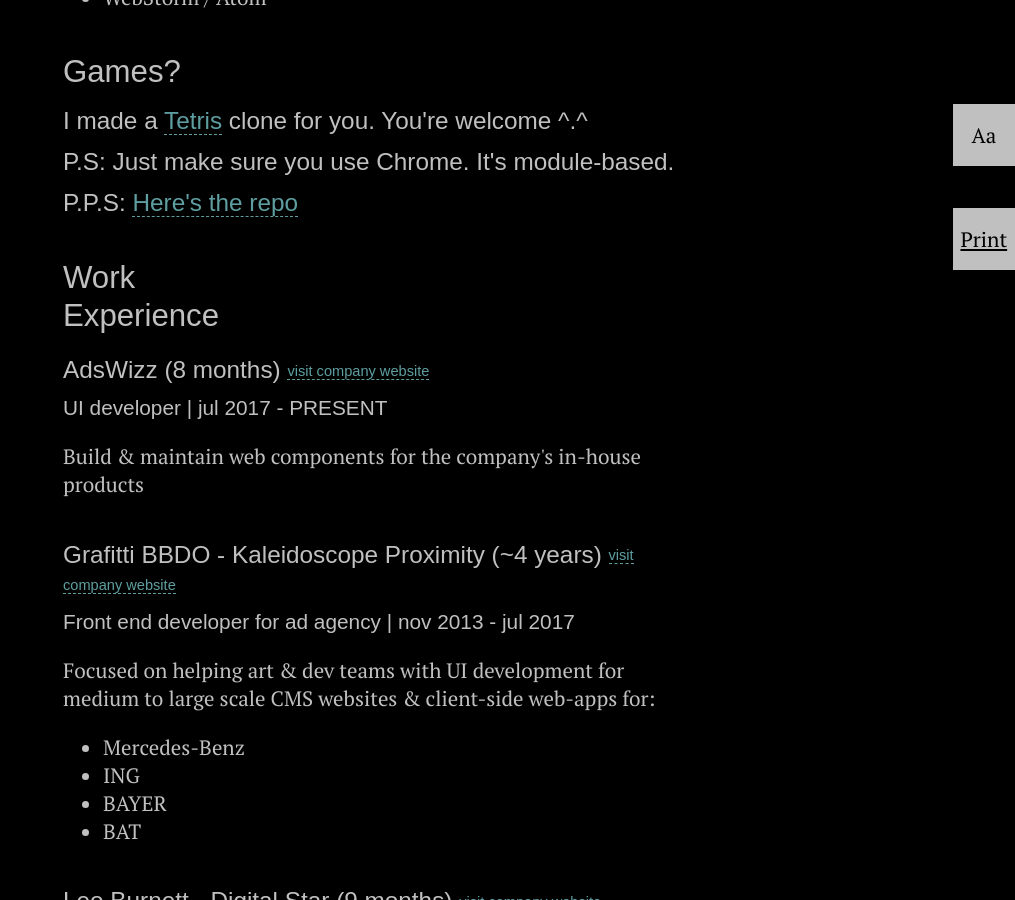
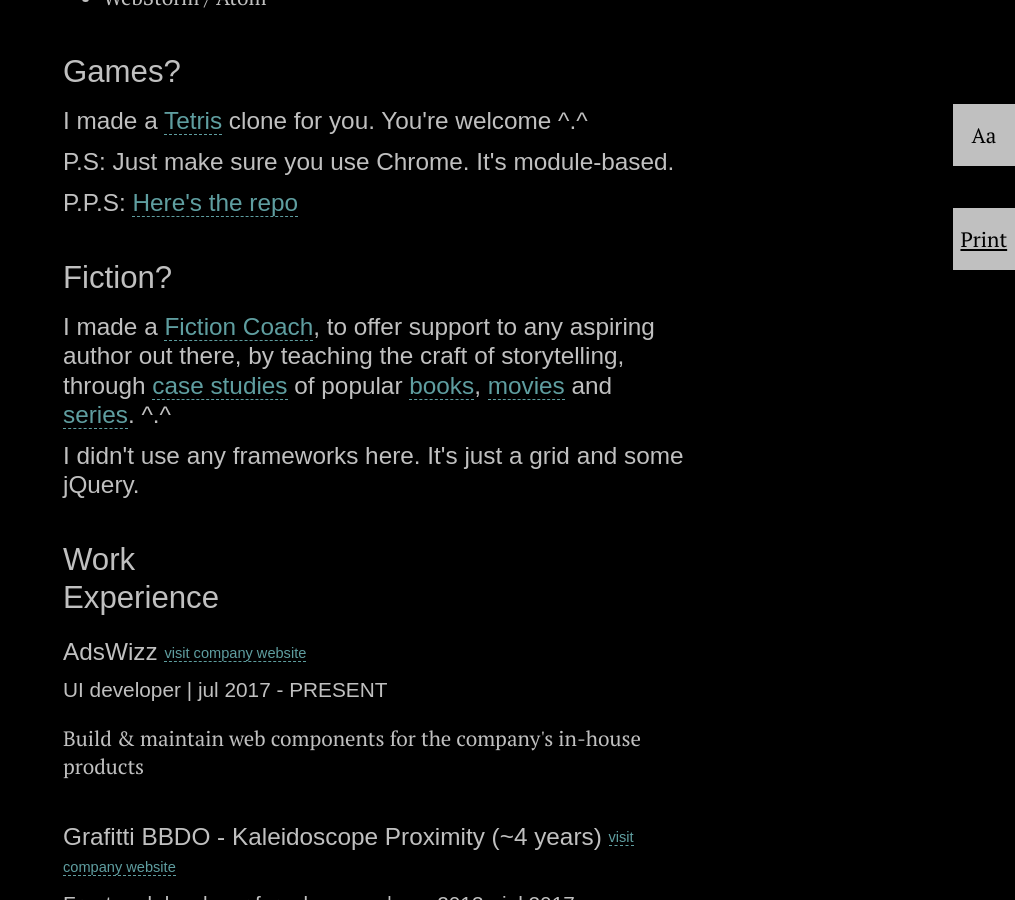
Before and after one commit to jscoox/jscoox.github.com, a Jekyll site: the page alex-okros.html, which Jekyll copies as it is, in a window 1280 px wide and 900 px high, scrolled down 953 px. Shown: the whole window, without its empty margins (265-1280 px from the left). Built offline with Jekyll 4.4.1, drawn with Linux system fonts in a browser that asks for light colours; some web fonts are replaced; some of the changed text lies outside the part shown.

Commit message:
Update alex-okros.html

```diff
--- a/alex-okros.html
+++ b/alex-okros.html
@@ -86,15 +87,21 @@
 
     <section>
       <h2>Games?</h2>
-      <h3>I made a <a href="{{site_url}}/tetris/">Tetris</a> clone for you. You're welcome ^.^</h3>
+      <h3>I made a <a href="{{ '/tetris' | prepend: site.baseurl }}">Tetris</a> clone for you. You're welcome ^.^</h3>
       <h3>P.S: Just make sure you use Chrome. It's module-based.</h3>
       <h3>P.P.S: <a href="https://github.com/artanthos/tetris/">Here's the repo</a></h3>
+    </section>
+
+<section>
+      <h2>Fiction?</h2>
+      <h3>I made a <a href="https://fiction.coach/">Fiction Coach</a>, to offer support to any aspiring author out there, by teaching the craft of storytelling, through <a href="https://fiction.coach/case-studies">case studies</a> of popular <a href="https://fiction.coach/book-studies.html">books</a>, <a href="https://fiction.coach/movies.html">movies</a> and <a href="https://fiction.coach/series">series</a>. ^.^</h3>
+      <h3>I didn't use any frameworks here. It's just a grid and some jQuery.</h3>
     </section>
 
     <section>
       <h2>Work <br /> Experience</h2>
       <article>
-        <h3>AdsWizz (8 months) <span><a rel="nofollow" target="_blank" href="http://www.adswizz.com/">visit company website</a></span></h3>
+        <h3>AdsWizz <span><a rel="nofollow" target="_blank" href="http://www.adswizz.com/">visit company website</a></span></h3>
         <h4>UI developer | jul 2017 - PRESENT</h4>
         <p>Build &amp; maintain web components for the company's in-house products</p>
       </article>
@@ -136,7 +143,7 @@
     <section>
       <h2>Education</h2>
 	  <article>
-        <h3>Teacher @ JS Cooks  | personal website <span><a rel="nofollow" target="_blank" href="{{site_url}}/courses/">visit website</a></span></h3>
+        <h3>Teacher @ JS Cooks  | personal website <span><a rel="nofollow" target="_blank" href="{{ '/' | prepend: site.baseurl }}">visit website</a></span></h3>
         <p>JS Cooks is where I teach JavaScript &amp; the front-end career to people</p>
       </article>
 
```
Also changed, not shown: other parts of alex-okros.html (+4 -1 lines).
